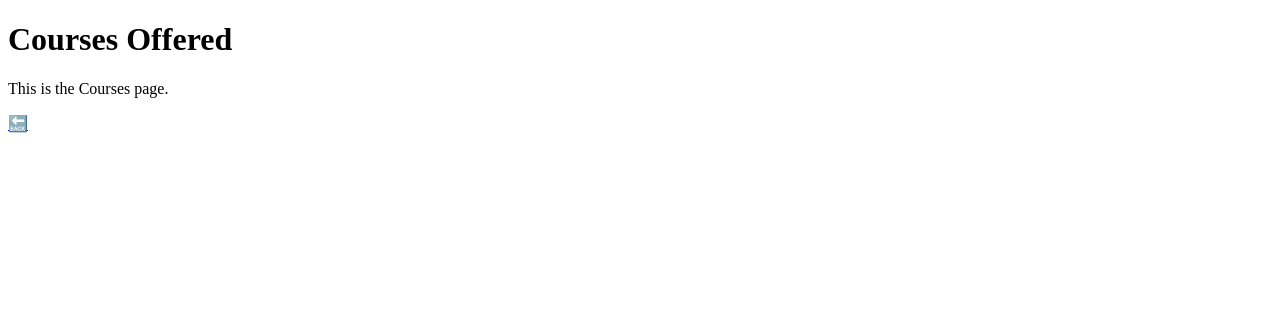
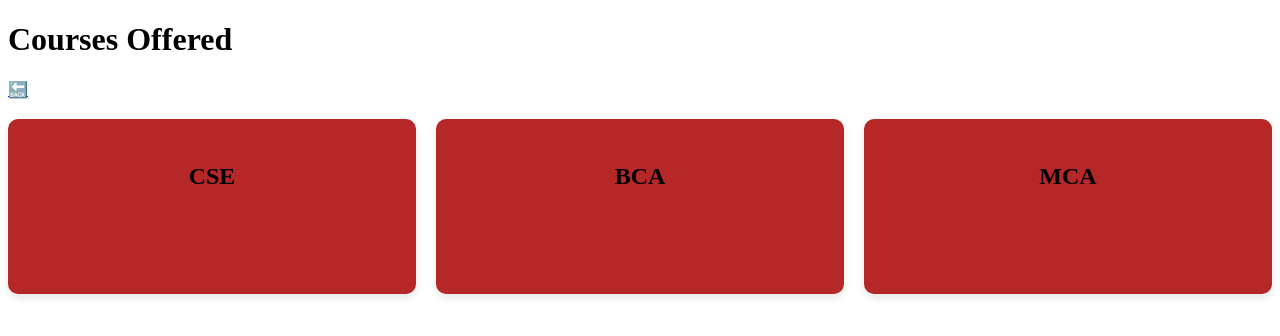
Before and after one commit to Kulkarni-Suyog/Multipages-website, a plain HTML site: page courses.html in a window 1280 px wide. Drawn offline with Linux system fonts and the light colour scheme.

Commit message:
Update courses.html

```diff
--- a/courses.html
+++ b/courses.html
@@ -3,10 +3,76 @@
 <head>
   <meta charset="UTF-8">
   <title>Courses - Sanjivani College</title>
+  <style>
+    .courses-grid {
+  display: grid;
+  grid-template-columns: repeat(auto-fit, minmax(250px, 1fr));
+  gap: 20px;
+  margin-top: 20px;
+}
+
+.course-card {
+  position: relative;
+  background: #b62727;
+  border-radius: 10px;
+  padding: 20px;
+  overflow: hidden;
+  box-shadow: 0 4px 8px rgba(0,0,0,0.1);
+  transition: transform 0.3s ease;
+  cursor: pointer;
+}
+
+.course-card:hover {
+  transform: scale(1.03);
+}
+
+.course-card h3 {
+  font-size: 1.5em;
+  text-align: center;
+  margin-bottom: 10px;
+}
+
+.course-info {
+  opacity: 0;
+  transition: opacity 0.4s ease;
+  font-size: 0.95em;
+  color: #6e08fd;
+  text-align: center;
+}
+
+.course-card:hover .course-info {
+  opacity: 1;
+}
+
+  </style>
 </head>
 <body>
   <h1>Courses Offered</h1>
-  <p>This is the Courses page.</p>
+
   <a href="index.html">🔙</a>
+  <main>
+  <section class="courses-grid">
+    <div class="course-card">
+      <h3>CSE</h3>
+      <div class="course-info">
+        <p>Computer Science & Engineering (CSE) focuses on software development, system architecture, AI, and networking.</p>
+      </div>
+    </div>
+
+    <div class="course-card">
+      <h3>BCA</h3>
+      <div class="course-info">
+        <p>Bachelor of Computer Applications is a 3-year undergraduate program that introduces students to IT and programming.</p>
+      </div>
+    </div>
+
+    <div class="course-card">
+      <h3>MCA</h3>
+      <div class="course-info">
+        <p>Master of Computer Applications is a 2-year program offering advanced training in application development and software engineering.</p>
+      </div>
+    </div>
+  </section>
+</main>
 </body>
 </html>
```
